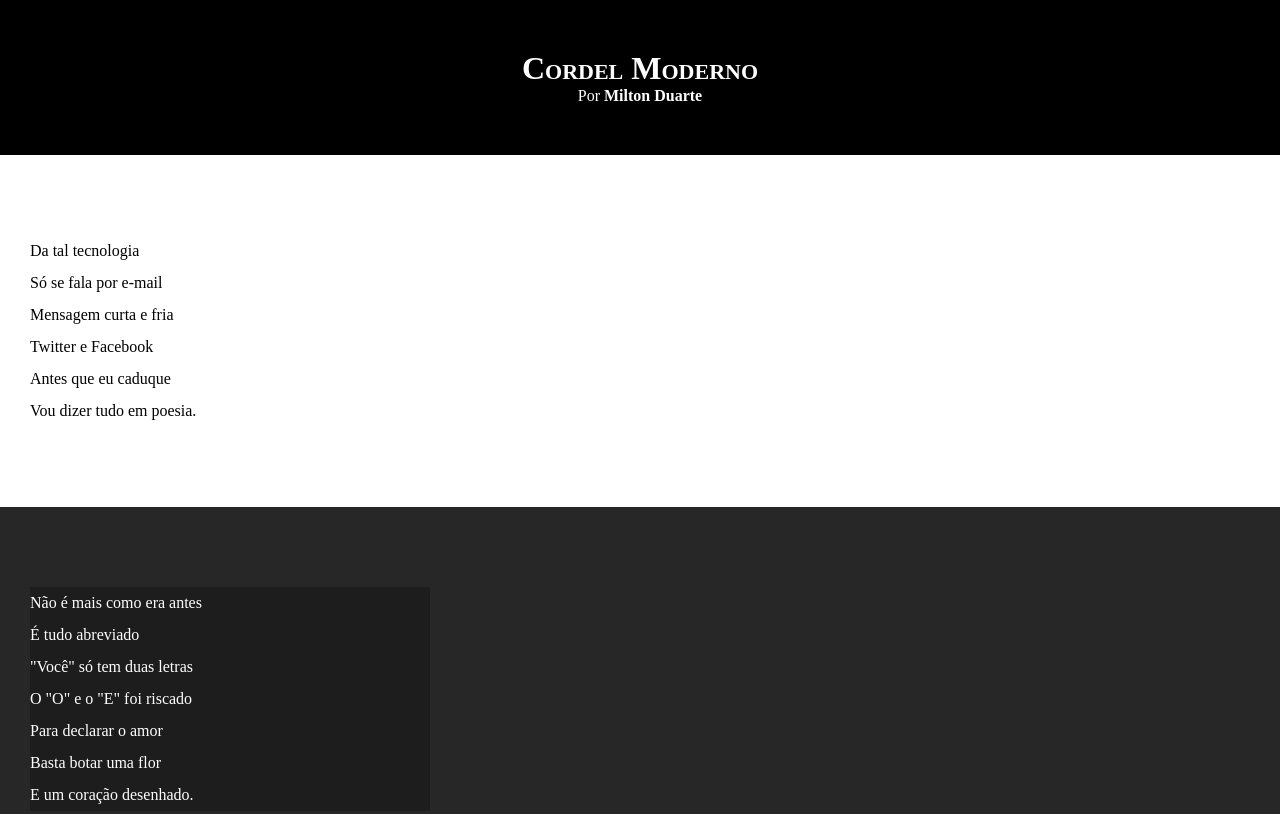
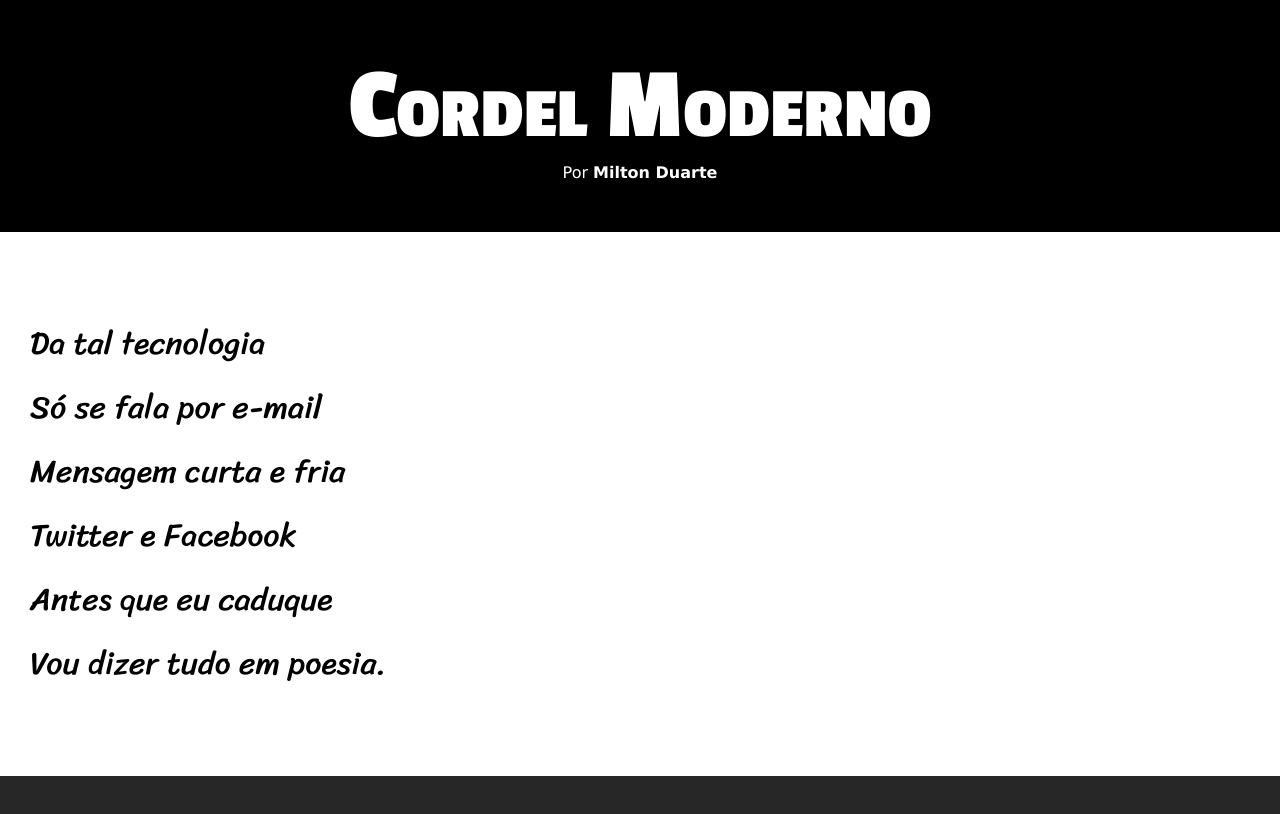
Before and after one commit to renato-albuquerque/projeto-cordel, a plain HTML site: page index.html in a window 1280 px wide. Shown: the top 814 px of the page. Drawn offline with Linux system fonts and the light colour scheme.

Commit message:
Updated css code

```diff
--- a/estilo/style.css
+++ b/estilo/style.css
@@ -1,13 +1,25 @@
 @charset "UTF-8";
+
+@import url('https://fonts.googleapis.com/css2?family=Passion+One:wght@400;700;900&display=swap');
+
+@import url('https://fonts.googleapis.com/css2?family=Sriracha&display=swap');
+
+:root {
+    --fonte1: Verdana, Geneva, Tahoma, sans-serif;
+    --fonte2: 'Passion One', cursive;
+    --fonte3: 'Sriracha', cursive;
+}
 
 * {
     margin: 0px;
     padding: 0px;
+    font-size: 1em;
 }
 
 html, body {
     min-height: 100vh;
     background-color: darkgrey;
+    font-family: var(--fonte1);
 }
 
 header {
@@ -19,6 +31,8 @@ header {
 header > h1 {
     padding-top: 50px;
     font-variant: small-caps;
+    font-family: var(--fonte2);
+    font-size: 8vw; /* Técnica para adaptar o tamanho da letra a largura da página. vw: viewport widht.*/
 }
 
 header > p {
@@ -40,6 +54,8 @@ section {
     padding-bottom: 10vh;
     line-height: 2em;
     padding-left: 30px;
+    font-family: var(--fonte3);
+    font-size: 2.5vw; /* Técnica para adaptar o tamanho da letra a largura da página. vw: viewport widht.*/
 }
 
 section.normal {
@@ -54,7 +70,8 @@ section.imagem {
 
 section.imagem p {
     background-color: rgba(0, 0, 0, 0.247);
-    width: 400px;
+    display: inline-block;
+    padding: 10px;
 }
 
 
```
